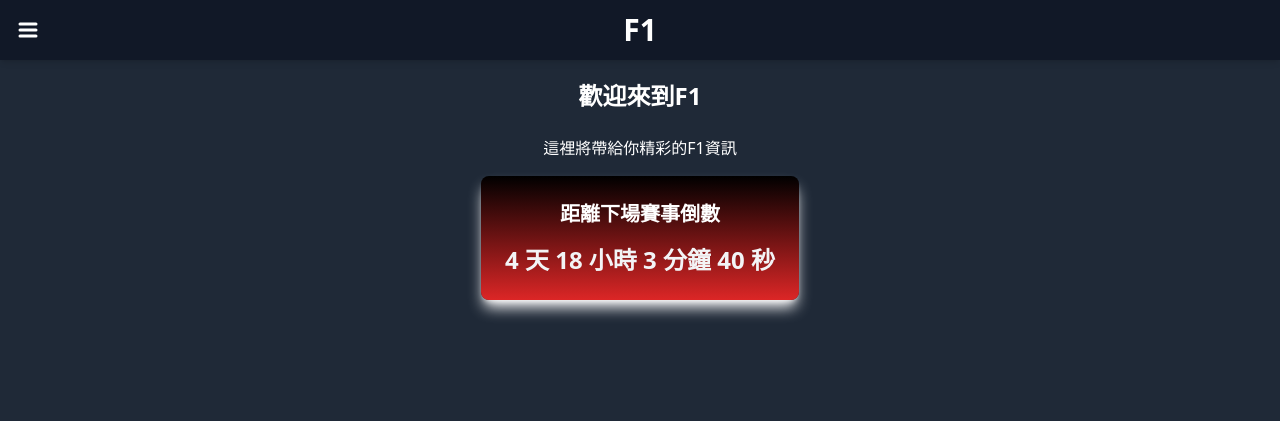
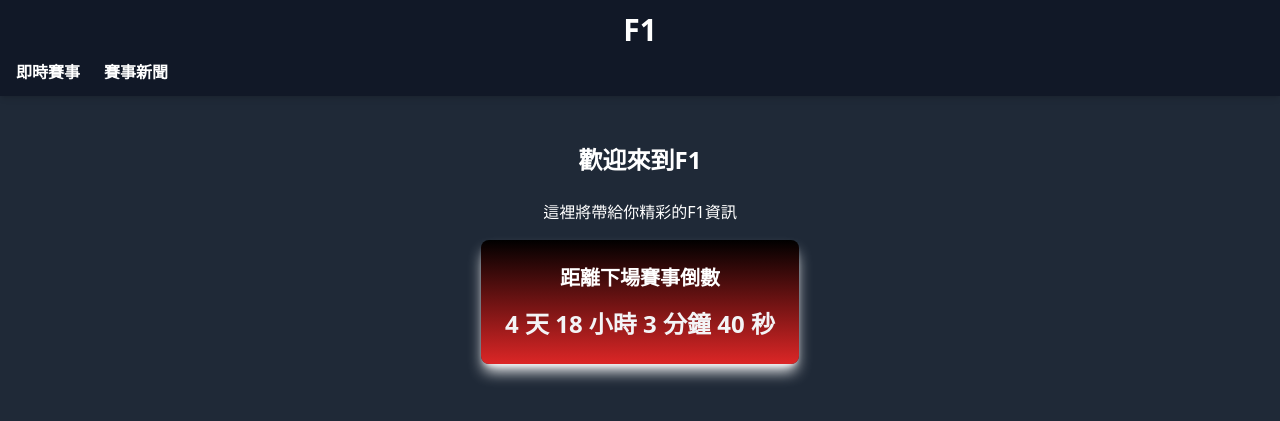
Before and after one commit to d-chien/d-chien.github.io, a Jekyll site: the page f1/index.html, which Jekyll copies as it is, in a window 1280 px wide. Shown: the top 421 px of the page. Built offline with Jekyll 4.4.1, drawn with Linux system fonts in a browser that asks for light colours; nearby versions of some CDN libraries.

Commit message:
revise nav bar

```diff
--- a/f1/index.html
+++ b/f1/index.html
@@ -11,32 +11,18 @@
 </head>
 <body class="bg-gray-800">
     <nav class="bg-gray-900 text-white fixed w-full top-0 left-0 shadow-md">
-        <div class="relative flex items-center justify-center px-4 py-3">
-            <button id="menu-btn" class="absolute left-4 text-white focus:outline-none hover:text-red-500">
-                <!--漢堡選單-->
-                <!--命名SVG跟設定基礎大小數值-->
-                <svg xmlns="http://www.w3.org/2000/svg" class="h-6 w-6 hover:h-8 hover:w-8 transition-all duration-100" fill="none" viewBox="0 0 24 24" stroke="currentColor">
-                    <!-- 透過SVG畫出漢堡選單=>三條線 移動到(x=4,y=6)(從左上開始算)畫長度16的horizontal line 依此類推-->
-                    <path stroke-linecap="round" stroke-linejoin="round" stroke-width="3" d="M4 6 h16 M4 12 h16 M4 18 h16" />
-                </svg>
-            </button>
-
-            <div class="flex-1 text-center">
-                <h1 class="text-3xl font-bold hover:text-red-500 hover:text-5xl transition-all duration-800">F1</h1>
+        <a href="index.html">
+            <div class="relative flex items-center justify-center px-4 py-3">
+                <h1 class="text-3xl font-bold hover:text-red-500 transition-all duration-800">F1</h1>
             </div>
-        </div>
-
-        <div id="menu" class="hidden bg-gray-900">
-            <ul class="flex flex-col space-y-2 p-4">
-                <li class="hover:font-extrabold hover:text-xl hover:text-red-500 transition-all duration-300 cursor-pointer">首頁</li>
-                <li class="hover:font-extrabold hover:text-xl hover:text-red-500 transition-all duration-300 cursor-pointer">新聞</li>
-                <li class="hover:font-extrabold hover:text-xl hover:text-red-500 transition-all duration-300 cursor-pointer">車隊</li>
-                <li class="hover:font-extrabold hover:text-xl hover:text-red-500 transition-all duration-300 cursor-pointer">賽程</li>
-            </ul>
-        </div>
+        </a>
+        <ul class="flex space-x-6 justify-left mb-3 ml-4">
+            <li class="text-white font-bold hover:text-red-500 transition-all duration-300"><a href="">即時賽事</a></li>
+            <li class="text-white font-bold hover:text-red-500 transition-all duration-300"><a href="">賽事新聞</a></li>
+        </ul>
     </nav>
 
-    <main class="pt-20 p-4 text-center">
+    <main class="pt-36 p-4 text-center">
         <h1 class="text-2xl font-bold text-white mb-6">歡迎來到F1</h1>
         <p class="text-white mb-4">這裡將帶給你精彩的F1資訊</p>
         <a href="schedule.html" class="inline-block">
```
Also changed, not shown: other parts of f1/index.html (+0 -10 lines).
